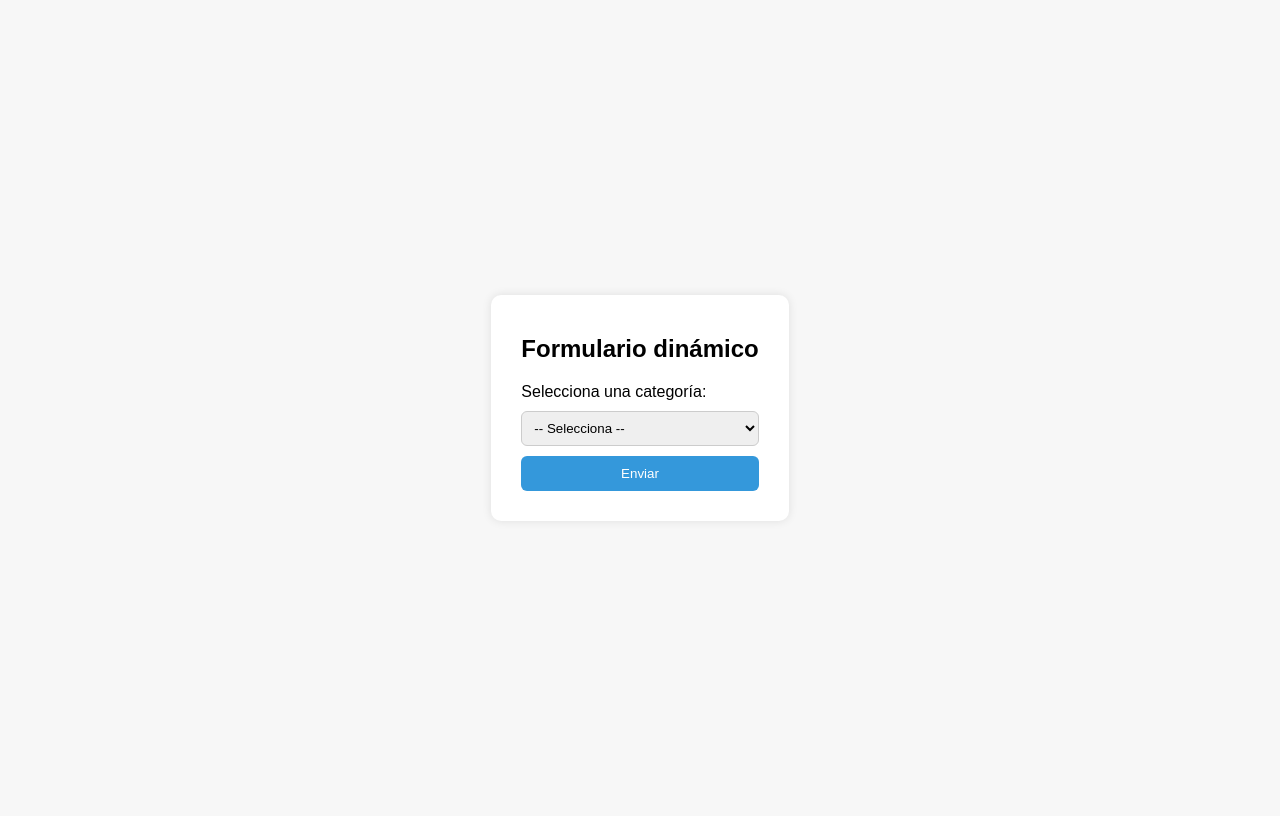
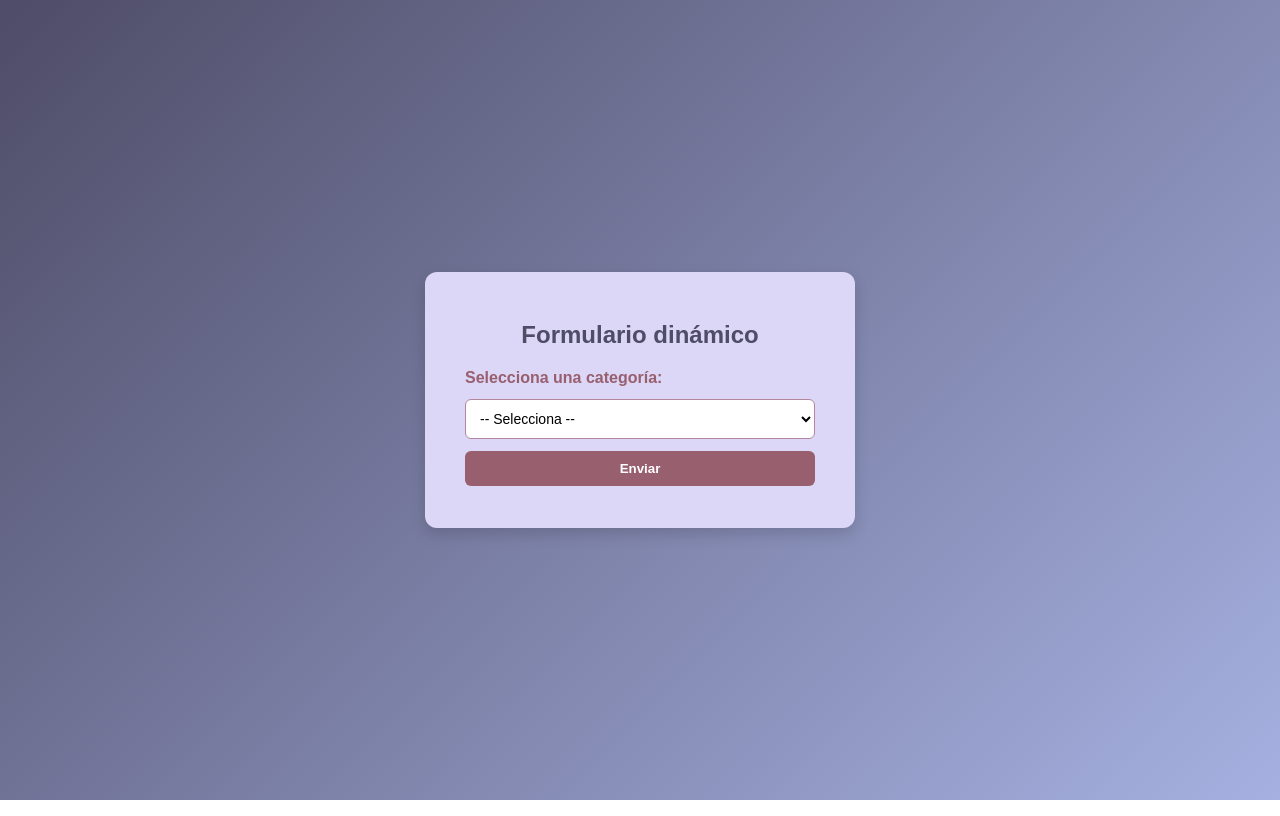
Before and after one commit to JHES561/proyecto_mantenimiento, a plain HTML site: page Formulario_dinámico/index.html in a window 1280 px wide. Drawn offline with Linux system fonts and the light colour scheme; files that its build step writes are made by us from their sources.

Commit message:
actualizaciones

```diff
--- a/Formulario/css/styles.css
+++ b/Formulario/css/styles.css
@@ -1,6 +1,6 @@
 body {
   font-family: 'Segoe UI', Tahoma, Geneva, Verdana, sans-serif;
-  background-color: #f5f6fa;
+  background-color: #F7E3D0; /* Beige claro */
   display: flex;
   justify-content: center;
   align-items: center;
@@ -14,11 +14,12 @@ body {
   border-radius: 10px;
   box-shadow: 0px 5px 15px rgba(0,0,0,0.1);
   width: 350px;
+  border-top: 8px solid #A6856A; /* Marrón suave */
 }
 
 h2 {
   text-align: center;
-  color: #333;
+  color: #9B8784; /* Gris malva */
   margin-bottom: 25px;
 }
 
@@ -30,23 +31,24 @@ form {
 label {
   margin-bottom: 5px;
   font-weight: 600;
-  color: #555;
+  color: #A6856A; /* Marrón suave */
 }
 
 input[type="email"],
 input[type="number"] {
   padding: 10px;
   margin-bottom: 20px;
-  border: 1px solid #ccc;
+  border: 1px solid #A9A698; /* Gris cálido */
   border-radius: 5px;
   font-size: 15px;
   outline: none;
   transition: border-color 0.3s;
+  background-color: #ffffff;
 }
 
 input[type="email"]:focus,
 input[type="number"]:focus {
-  border-color: #007bff;
+  border-color: #9FA292; /* Verde grisáceo */
 }
 
 button, input[type="reset"] {
@@ -59,20 +61,20 @@ button, input[type="reset"] {
 }
 
 button {
-  background-color: #007bff;
+  background-color: #A6856A; /* Marrón suave */
   color: white;
   margin-bottom: 10px;
 }
 
 button:hover {
-  background-color: #0056b3;
+  background-color: #9B8784; /* Gris malva */
 }
 
 input[type="reset"] {
-  background-color: #f1f1f1;
-  color: #333;
+  background-color: #A9A698; /* Gris cálido */
+  color: white;
 }
 
 input[type="reset"]:hover {
-  background-color: #e2e2e2;
+  background-color: #9FA292; /* Verde grisáceo */
 }
--- a/Formulario_dinámico/css/styles.css
+++ b/Formulario_dinámico/css/styles.css
@@ -1,40 +1,64 @@
 body {
     font-family: Arial, sans-serif;
-    background: #f7f7f7;
+    background: linear-gradient(135deg, #4E4C67, #A6B1E1);
     display: flex;
     justify-content: center;
     align-items: center;
     height: 100vh;
+    margin: 0;
 }
 
 .form-container {
-    background: #fff;
-    padding: 20px 30px;
-    border-radius: 10px;
-    box-shadow: 0 0 10px rgba(0,0,0,0.1);
+    background: #DCD6F7; /* Lila claro */
+    padding: 30px 40px;
+    border-radius: 12px;
+    box-shadow: 0 6px 15px rgba(0,0,0,0.15);
+    width: 350px;
+}
+
+h2 {
+    text-align: center;
+    color: #4E4C67; /* Azul grisáceo oscuro */
+    margin-bottom: 20px;
 }
 
 label, select, input, button {
     display: block;
     width: 100%;
-    margin-bottom: 10px;
+    margin-bottom: 12px;
+}
+
+label {
+    font-weight: bold;
+    color: #985F6F; /* Borgoña apagado */
 }
 
 input, select {
-    padding: 8px;
-    border: 1px solid #ccc;
+    padding: 10px;
+    border: 1px solid #B4869F; /* Rosa malva */
     border-radius: 6px;
+    font-size: 14px;
+    outline: none;
+    transition: border-color 0.3s;
+    background-color: #ffffff;
+}
+
+input:focus, select:focus {
+    border-color: #A6B1E1; /* Azul lavanda */
 }
 
 button {
-    background-color: #3498db;
+    background-color: #985F6F; /* Borgoña apagado */
     color: white;
     border: none;
     padding: 10px;
     border-radius: 6px;
     cursor: pointer;
+    font-weight: bold;
+    transition: background-color 0.3s ease, transform 0.2s;
 }
 
 button:hover {
-    background-color: #2980b9;
+    background-color: #4E4C67; /* Azul grisáceo oscuro */
+    transform: translateY(-2px);
 }
--- a/Formulario_dinámico/index.html
+++ b/Formulario_dinámico/index.html
@@ -4,7 +4,7 @@
     <meta charset="UTF-8">
     <meta name="viewport" content="width=device-width, initial-scale=1.0">
     <title>Formulario dinámico</title>
-    <link rel="stylesheet" href="styles.css">
+    <link rel="stylesheet" href="css/styles.css">
 </head>
 <body>
 
@@ -25,6 +25,6 @@
         </form>
     </div>
 
-    <script src="script.js"></script>
+    <script src="js/script.js"></script>
 </body>
 </html>
```
Also changed, not shown: EcoShop/index.html (+2 -2 lines), Formulario/index.html (+2 -2 lines).
